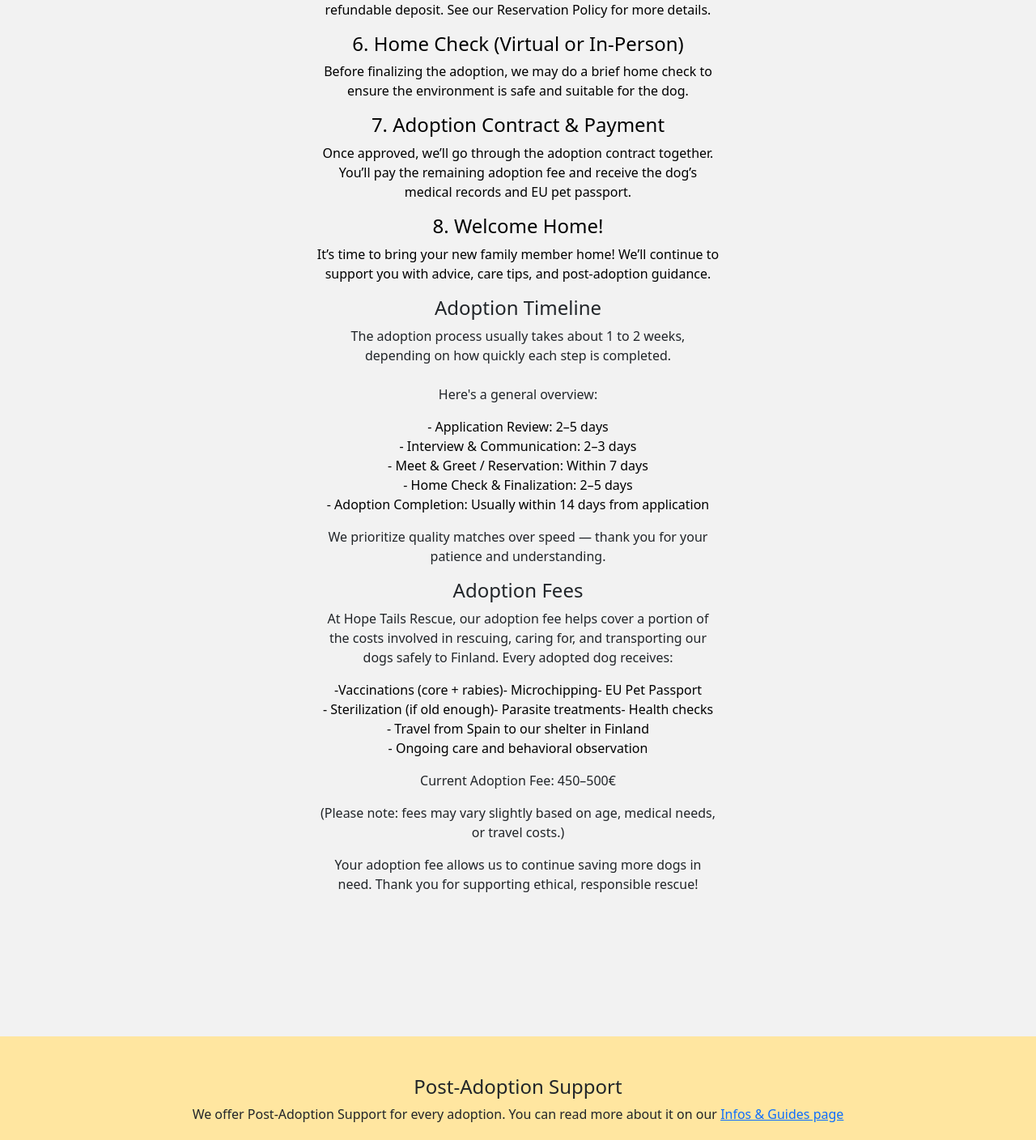
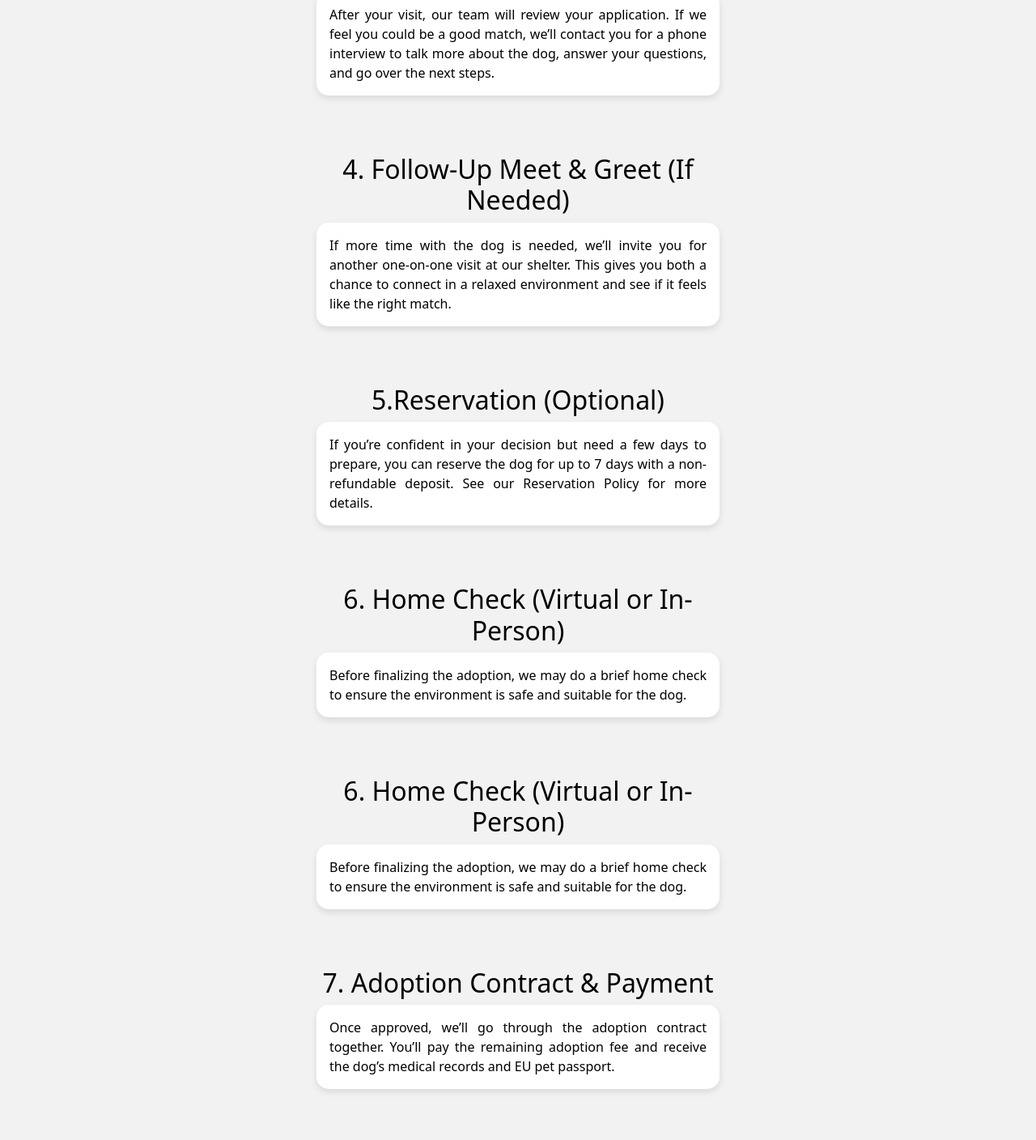
Before and after one commit to kristakorento/animal-rescue-adoption-website, a React (Vite) app: page /adoption/fees-and-process in a window 1280 px wide. Shown: the part 1334-2742 px from the top of the page at 81% size. Built offline with nearby package versions, Linux system fonts and the light colour scheme.

Commit message:
Kristan sivujen korjaukset.

```diff
--- a/src/Nettisivujen_Koodit/FeesAndProcess.jsx
+++ b/src/Nettisivujen_Koodit/FeesAndProcess.jsx
@@ -8,7 +8,6 @@ function FeesAndProcess(){
             <div className='bg-color-yellow p-5 d-flex justify-content-center' style={{ textAlign: "center" }}>
                 <div className='w-50'>
                     <h1>Adoption Process</h1>
-                    <h3>Adoption Process & Fees</h3>
                     <p className='info'>
                         Adopting a rescue dog is a life-changing experience — for both you and the dog. At Hope Tails Rescue,
                         we believe in thoughtful, well-matched adoptions that lead to lifelong companionship. That’s why we’ve created a
@@ -23,126 +22,147 @@ function FeesAndProcess(){
             <div className='bg-color-grey p-5'>
               <Row className="justify-content-center"  style={{ margintop:"4rem" ,marginBottom: "4rem"}}>
                 <Col md={8} lg={6} className="text-center">
-                    <h3>Step-by-Step Adoption Process</h3>
+                    <h1>Step-by-Step Adoption Process</h1>
                     <p>Adopting a rescue dog is an exciting and meaningful journey. At Hope Tails Rescue,
                         we guide you through each step to ensure the best possible match for both you and the dog.
                     </p>
                     <div className='adoption-process'>
-                        <ul>
-                            <h3>1. Explore Available Dogs</h3>
-                            <p>
+                        <ul className='list-unstyled'>
+                            <li>
+                                <h2>1. Explore Available Dogs</h2>
+                                <p className="white-background p-3">
                                     Browse the dogs currently at our shelter in Finland. Each dog has a unique personality, story, and set of needs —
                                     read their profiles carefully to see who might be the right fit for you.
                                 </p>
-                            <h3>2. Visit & Submit an Adoption Application</h3>
-                            <p>
+                            </li>
+                            <li>
+                                <h2>2. Visit & Submit an Adoption Application</h2>
+                                <p className="white-background p-3">
                                     Once you’ve found a dog you’re interested in, visit us at our shelter to meet the dog in person and
                                     fill out our adoption form. In the form, you’ll tell us about your home, lifestyle, experience with dogs,
                                     and what you're looking for in a companion.
                                 </p>
-                            <h3>3. Application Review & Phone Interview</h3>
-                            <p>
+                            </li>
+                            <li>
+                                <h2>3. Application Review & Phone Interview</h2>
+                                <p className="white-background p-3">
                                     After your visit, our team will review your application. If we feel you could be a good match,
                                     we’ll contact you for a phone interview to talk more about the dog, answer your questions, and go over the next steps.
                                 </p>
-                            <h3>4. Follow-Up Meet & Greet (If Needed)</h3>
-                            <p>
+                            </li>
+                            <li>
+                            <h2>4. Follow-Up Meet & Greet (If Needed)</h2>
+                                <p className="white-background p-3">
                                     If more time with the dog is needed, we’ll invite you for another one-on-one visit at our shelter.
                                     This gives you both a chance to connect in a relaxed environment and see if it feels like the right match.
                                 </p>
-                            <h3>5. 5. Reservation (Optional)</h3>
-                            <p>
+                            </li>
+                            <li>
+                                <h2>5.Reservation (Optional)</h2>
+                                <p className="white-background p-3">
                                     If you’re confident in your decision but need a few days to prepare,
                                     you can reserve the dog for up to 7 days with a non-refundable deposit.
                                     See our Reservation Policy for more details.
                                 </p>
-                            <h3>6. Home Check (Virtual or In-Person)</h3>
-                            <p>
+                            </li>
+                            <li>
+                                <h2>6. Home Check (Virtual or In-Person)</h2>
+                                <p className="white-background p-3">
                                     Before finalizing the adoption, we may do a brief home check to ensure the environment is safe and suitable for the dog.
                                 </p>
-                            <h3>7. Adoption Contract & Payment</h3>
-                            <p>
+                            </li>
+                            <li>
+                                <h2>6. Home Check (Virtual or In-Person)</h2>
+                                <p className="white-background p-3">
+                                    Before finalizing the adoption, we may do a brief home check to ensure the environment is safe and suitable for the dog.
+                                </p>
+                            </li>
+                            <li>
+                                <h2>7. Adoption Contract & Payment</h2>
+                                <p className="white-background p-3">
                                     Once approved, we’ll go through the adoption contract together.
                                     You’ll pay the remaining adoption fee and receive the dog’s medical records and EU pet passport.
                                 </p>
-                            <h3>8. Welcome Home!</h3>
-                            <p>
+                            </li>
+                            <li>
+                            <h2>8. Welcome Home!</h2>
+                            <p className="white-background p-3">
                                 It’s time to bring your new family member home! We’ll continue to support you with advice, care tips, and post-adoption guidance.
                             </p>
+                            </li>
                         </ul>
                     </div>
 
 
-                    <h3>Adoption Timeline</h3>
+
+
+                    <div className='adoption-timeline'>
+                        <h1>Adoption Timeline</h1>
                         <p>
                             The adoption process usually takes about 1 to 2 weeks, depending on how quickly each step is completed. <br /> <br />
-                        Here's a general overview:
+                        <p style={{fontWeight: 'bold'}}>Here's a general overview: </p>
                         </p>
-
-                    <div className='timeline'>
-                        <ul>
-                            <li>- Application Review: 2–5 days</li>
-                            <li>- Interview & Communication: 2–3 days</li>
-                            <li>- Meet & Greet / Reservation: Within 7 days</li>
-                            <li>- Home Check & Finalization: 2–5 days</li>
-                            <li>- Adoption Completion: Usually within 14 days from application</li>
+                        <ul className="white-background p-6">
+                            <li>Application Review: 2–5 days</li>
+                            <li>Interview & Communication: 2–3 days</li>
+                            <li>Meet & Greet / Reservation: Within 7 days</li>
+                            <li>Home Check & Finalization: 2–5 days</li>
+                            <li>Adoption Completion: Usually within 14 days from application</li>
                         </ul>
-                    </div>
-
                         <p>
                             We prioritize quality matches over speed — thank you for your patience and understanding.
                         </p>
+                    </div>
 
-                    <h3>Adoption Fees</h3>
+                    <div className='adoption-fees'>
+                        <h1>Adoption Fees</h1>
                         <p>
                             At Hope Tails Rescue, our adoption fee helps cover a portion of the costs involved in rescuing,
                             caring for, and transporting our dogs safely to Finland. Every adopted dog receives:
                         </p>
-                    <div className='adoption-fees'>
-                        <ul>
-                            <li>-Vaccinations (core + rabies)</li>
-                            <li>- Microchipping</li>
-                            <li>- EU Pet Passport</li>
-                            <li>- Sterilization (if old enough)</li>
-                            <li>- Parasite treatments</li>
-                            <li>- Health checks</li>
-                            <li>- Travel from Spain to our shelter in Finland</li>
-                            <li>- Ongoing care and behavioral observation</li>
+                        <ul className="white-background p-6">
+                            <li>Vaccinations (core + rabies)</li>
+                            <li>Microchipping</li>
+                            <li>EU Pet Passport</li>
+                            <li>Sterilization (if old enough)</li>
+                            <li>Parasite treatments</li>
+                            <li>Health checks</li>
+                            <li>Travel from Spain to our shelter in Finland</li>
+                            <li>Ongoing care and behavioral observation</li>
                         </ul>
-                    </div>
-
                         <p>Current Adoption Fee: 450–500€ <br /> </p>
                         <p>(Please note: fees may vary slightly based on age, medical needs, or travel costs.) <br /> </p>
                         <p>Your adoption fee allows us to continue saving more dogs in need. Thank you for supporting ethical, responsible rescue!</p>
-
+                    </div>
                 </Col>
               </Row>
             </div>
           </Container>
 
           <div className='bg-color-yellow p-5' style={{padding: "2rem", textAlign: "center" }}>
-            <h3>Post-Adoption Support</h3>
+            <h1>Post-Adoption Support</h1>
             <p>We offer Post-Adoption Support for every adoption.
-                You can read more about it on our <a href="InfoGuides.jsx">Infos & Guides page</a>
+                You can read more about it on our <a className='link-bold' href="/adoption/info-guides">Infos & Guides page</a>
             </p>
 
-            <h3>Important Notes</h3>
             <div className='important-notes'>
-                <ul>
-                    <li>- We do not operate on a "first come, first served" basis. Our goal is to find the right home for each dog.</li>
-                    <li>- All our dogs are adopted from our shelter in Finland — we do not ship dogs or adopt without meeting in person.</li>
-                    <li>- If you’re unsure about adopting, ask us about our trial adoption option.
+                <h1>Important Notes</h1>
+                <Col md={8} lg={6} className="m-auto">
+                <ul className="white-background p-6 *:">
+                    <li>We do not operate on a "first come, first served" basis. Our goal is to find the right home for each dog.</li>
+                    <li>All our dogs are adopted from our shelter in Finland — we do not ship dogs or adopt without meeting in person.</li>
+                    <li>If you’re unsure about adopting, ask us about our trial adoption option.
                         We provide ongoing support for all adopters — you're not alone in this journey.
                     </li>
-                    <li>- Some dogs may require more time, patience, or experience. We will always be honest about their needs.</li>
+                    <li>Some dogs may require more time, patience, or experience. We will always be honest about their needs.</li>
                 </ul>
+                </Col>
             </div>
 
-            <h3>Contact Info</h3>
+            <h1>Contact Info</h1>
                 <h5>Do you have questions?</h5>
-
                 <p>
-                Check out our <a href="FAQ.jsx">FAQ</a> section or <a href="ContactDetails.jsx">contact us</a> for more information.
+                    Check out our <a className='link-bold' href="/adoption/faq">FAQ</a> section or <a className='link-bold' href="/contact-details">contact us</a> for more information.
                 </p>
             </div>
 
--- a/src/Nettisivujen_Tyylit/AdoptionPolicies.css
+++ b/src/Nettisivujen_Tyylit/AdoptionPolicies.css
@@ -17,14 +17,12 @@
   p{
     text-align: center;
   }
-  ul {
-    list-style-position: inside;
-    padding-left: 0;
-    text-align: center;
+  ul{
+    list-style-type: circle;
+    display: flex;
+    gap: 2.5rem;
+    flex-direction: column;
   }
-
-  li {
-    display: inline-block;
-    text-align: left;
-    margin: 0 auto;
+  li{
+    display: list-item;
   }
--- a/src/Nettisivujen_Tyylit/AdoptionProcess.css
+++ b/src/Nettisivujen_Tyylit/AdoptionProcess.css
@@ -26,7 +26,15 @@ bg-color-yellow {
     width: 100%;
     text-align: center;
   }
-
+  ul{
+    list-style-type: circle;
+    display: flex;
+    gap: 2.5rem;
+    flex-direction: column;
+  }
+  li{
+    display: list-item;
+  }
   .bg-color-grey{
     background-color: #f2f2f2;
     margin: 0;
@@ -34,6 +42,12 @@ bg-color-yellow {
     /* width: 100%; */
     align-items: center;
   }
+  .link-bold{
+    font-weight: bold;
+  }
+  .important-notes ul li {
+    text-align: left;
+}
 
   /* Extra small devices (phones, 600px and down) */
   @media only screen and (max-width: 600px) {
--- a/src/Nettisivujen_Tyylit/ContactDetails.css
+++ b/src/Nettisivujen_Tyylit/ContactDetails.css
@@ -14,7 +14,9 @@
   h1, h3{
     text-align: center;
   }
-
+.link-bold{
+  font-weight: bold;
+}
   /* Extra small devices (phones, 600px and down) */
   @media only screen and (max-width: 600px) {
     .homepage-img {
--- a/src/Nettisivujen_Tyylit/DogProfiles.css
+++ b/src/Nettisivujen_Tyylit/DogProfiles.css
@@ -19,8 +19,8 @@ body {
 
 .white-background{
   background-color: #ffe6a0;
-  margin: 0;
-  padding: 0;
+  margin-bottom: 2rem;
+  padding: 2rem;
   width: 100%;
   text-align: justify;
   color: black;
@@ -37,7 +37,6 @@ body {
   text-align: justify;
 }
 ul{
-  list-style: none;
   color: black;
 }
 .nimi-otsikko {
@@ -45,9 +44,7 @@ ul{
   color: black;
 }
 .ala-otsikko {
-  font-style: italic;
   font-size: 1.25rem;
-  font-family: Arial, Helvetica, sans-serif;
   color: black;
 }
 .normi-teskti{
@@ -60,7 +57,6 @@ ul{
 
 .white-background {
   background-color: white;
-  height: 100%; /* tärkeä! venyy täyteen korkeuteen */
   display: flex;
   flex-direction: column;
   border-radius: 15px;
--- a/src/Nettisivujen_Tyylit/PrivacyPolicy.css
+++ b/src/Nettisivujen_Tyylit/PrivacyPolicy.css
@@ -20,6 +20,9 @@
   }
   ul, li{
     text-align: justify;
+  }
+  .link-bold{
+    font-weight: bold;
   }
 
   /* Extra small devices (phones, 600px and down) */
--- a/src/Nettisivujen_Tyylit/TrialAdoption.css
+++ b/src/Nettisivujen_Tyylit/TrialAdoption.css
@@ -12,16 +12,6 @@
     padding: 0;
     width: 100%;
   }
-
-  ul{
-    list-style: none;
-    text-align: center;
-    padding: 0;
-    margin: 0;
-  }
-  li{
-    text-align: justify;
-  }
   h1{
     font-weight: bold;
   }
@@ -30,6 +20,18 @@
     margin: 0;
     padding: 0;
   }
+  .link-bold{
+    font-weight: bold;
+  }
+  ul{
+    list-style-type: circle;
+    display: flex;
+    gap: 2.5rem;
+    flex-direction: column;
+  }
+  li{
+    display: list-item;
+  }
   @media only screen and (min-width: 1200px) {
     .paragraph-text {
       padding-left: 200px;
```
Also changed, not shown: src/Nettisivujen_Koodit/ContactDetails.jsx (+24 -20 lines), src/Nettisivujen_Koodit/DogProfiles.jsx (+7 -7 lines), src/Nettisivujen_Koodit/Policies.jsx (+51 -35 lines), src/Nettisivujen_Koodit/PrivacyPolicy.jsx (+20 -20 lines), src/Nettisivujen_Koodit/TrialAdoption.jsx (+26 -26 lines). Lines whose indentation alone changed are shown as unchanged.
